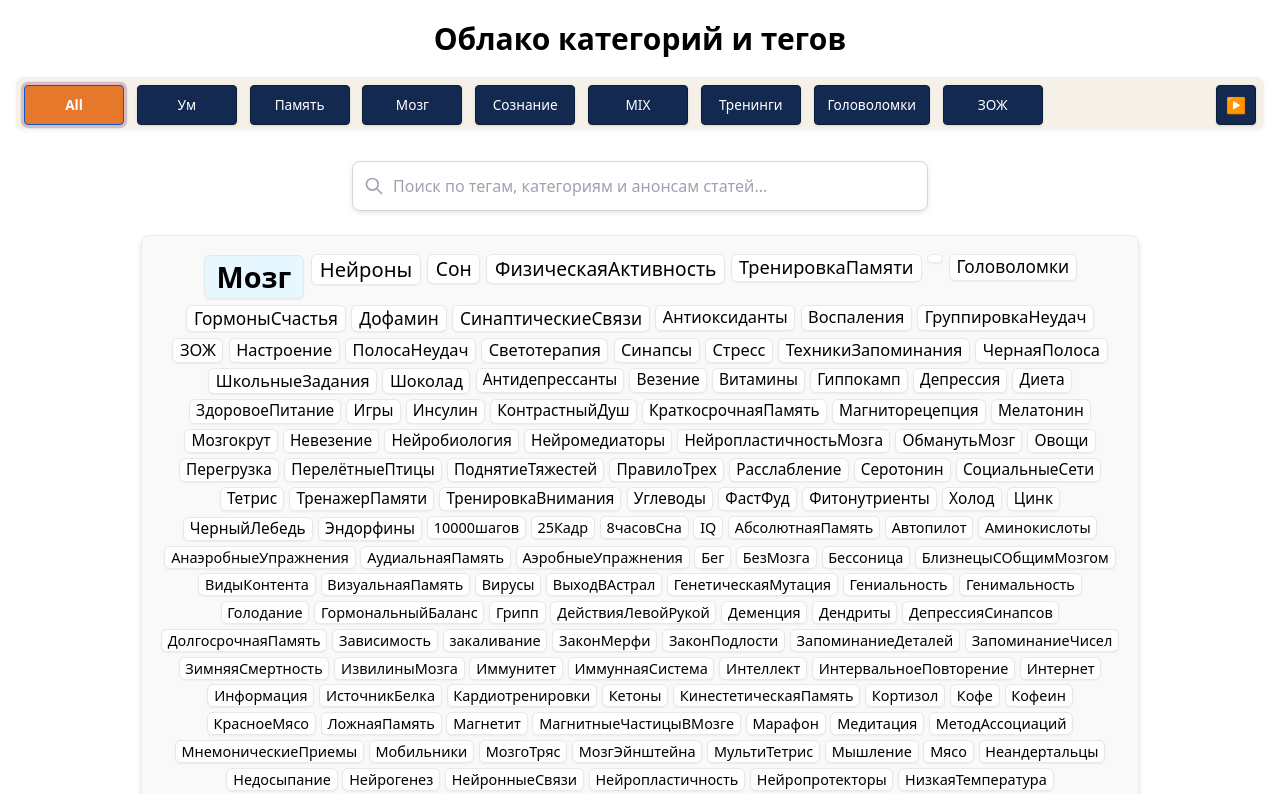
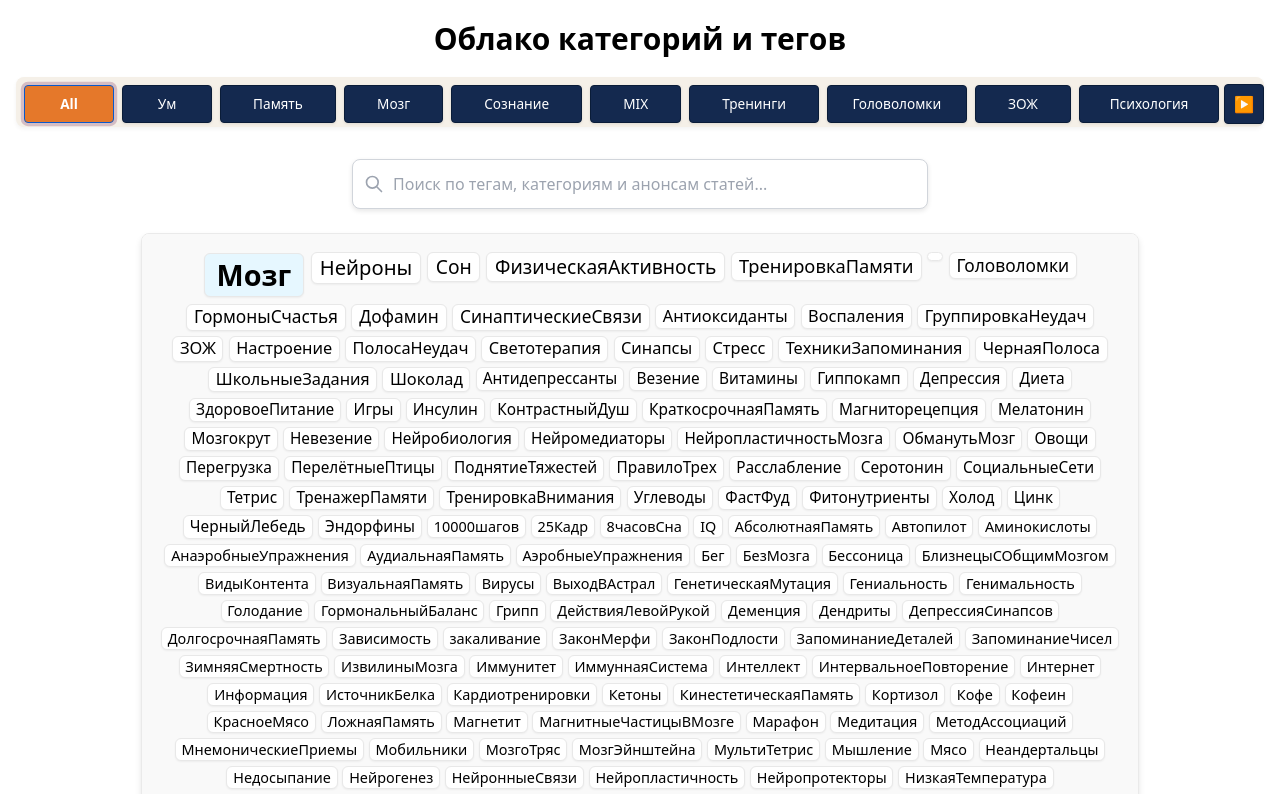
Before and after one commit to shaula-hub/tagcloud, a React (Vite) app: page / in a window 1280 px wide. Shown: the top 794 px of the page. Built offline with nearby package versions, Linux system fonts and the light colour scheme.

Commit message:
Corrections 10 for scroll button

```diff
--- a/src/App.jsx
+++ b/src/App.jsx
@@ -1,5 +1,4 @@
-import TagCloud from './components/tagcloud'
-// import TagCloud from '/tagcloud/src/components/tagcloud.jsx'
+import MultiTetris from './components/multi'
 
 function App() {
   return (
--- a/src/components/tagcloud.jsx
+++ b/src/components/tagcloud.jsx
@@ -11,10 +11,10 @@ const CHANNELS = {
   blogem: blogemChannel
 };
 
-const logWithTime = (message, ...args) => {
-  const timestamp = new Date().toISOString().split('T')[1].substring(0, 12);
-  console.log(`[${timestamp}]`, message, ...args);
-};
+// const logWithTime = (message, ...args) => {
+//   const timestamp = new Date().toISOString().split('T')[1].substring(0, 12);
+//   console.log(`[${timestamp}]`, message, ...args);
+// };
 
 const TagCloud = ({ channelId = 'wowmind' }) => {
   const useScreenSize = () => {
@@ -56,6 +56,7 @@ const TagCloud = ({ channelId = 'wowmind' }) => {
   const [categoryTags, setCategoryTags] = useState([]);
   const [tagCloudHeight, setTagCloudHeight] = useState('24rem');
   const cloudHeightCalculatorRef = useRef(null);
+  const [isScrollButtonHovered, setIsScrollButtonHovered] = useState(false);
 
   const [searchTerm, setSearchTerm] = useState('');
   const [searchResults, setSearchResults] = useState([]);
@@ -116,7 +117,8 @@ const TagCloud = ({ channelId = 'wowmind' }) => {
     const rowSpacing = isSmallMobile ? 6 : isMobile ? 8 : 10;
 
     // Calculate total height with detailed logs
-    const totalHeight = rows.reduce((height, row, index) => {
+    const totalHeight = rows.reduce((height, row) => {
+      // const totalHeight = rows.reduce((height, row, index) => {
       // Convert em to pixels and add line height factor
       const rowHeight = (row.height * baseFontSize * 1.3) + rowSpacing;
       return height + rowHeight;
@@ -254,35 +256,58 @@ const TagCloud = ({ channelId = 'wowmind' }) => {
   }, [selectedCategory, articles, allTags, filterByCategory]);
 
   // Navigate categories (scroll)
-  const shiftCategories = () => {
-    // Calculate maximum possible offset (categories length minus visible slots plus 1 for All)
-    const maxOffset = Math.max(0, categories.length - maxVisibleCategories + 1);
+  const shiftCategories = useCallback(() => {
+    console.log("Shift categories button clicked");
 
-    // Increment offset but wrap around when we reach the end
-    setScrollOffset((prev) => {
-      // If we're about to go beyond the max, return to start
-      if (prev >= maxOffset - 1) {
+    // Calculate how many regular categories we can show (not including "All")
+    const regularCategoriesCount = maxVisibleCategories - 1;
+
+    // Calculate the maximum offset value
+    // This is the total categories minus "All" minus regularCategoriesCount
+    const maxOffset = Math.max(0, categories.length - 1 - regularCategoriesCount);
+
+    console.log('Shifting categories, maxOffset:', maxOffset, 'current offset:', scrollOffset);
+
+    setScrollOffset(prevOffset => {
+      if (prevOffset >= maxOffset) {
+        // If we're at the end, go back to the start
+        console.log('Resetting to beginning');
         return 0;
       } else {
-        // Otherwise, increment
-        return prev + 1;
+        // Otherwise increment by 1
+        const newOffset = prevOffset + 1;
+        console.log('New scrollOffset:', newOffset);
+        return newOffset;
       }
     });
-  };
+  }, [categories.length, maxVisibleCategories, scrollOffset]);
 
-  const getVisibleCategories = () => {
-    // Always include "All" as the first visible button
-    if (scrollOffset === 0) {
-      // If not scrolled, show buttons from the beginning
+  const getVisibleCategories = useCallback(() => {
+    // If all categories fit, show them all
+    if (categories.length <= maxVisibleCategories) {
+      return categories;
+    }
+
+    // Calculate how many regular categories we can show (minus All)
+    const regularCategoriesCount = maxVisibleCategories - 1;
+
+    // Calculate the maximum offset to prevent going past the end
+    const maxOffset = Math.max(0, categories.length - regularCategoriesCount - 1);
+
+    // Clamp the scroll offset to valid values
+    const safeOffset = Math.min(scrollOffset, maxOffset);
+
+    if (safeOffset === 0) {
+      // Not scrolled, show first batch including "All"
       return categories.slice(0, maxVisibleCategories);
     } else {
-      // If scrolled, always include "All" and then show other buttons based on offset
+      // When scrolled, always include "All" plus categories starting from the offset
       return [
-        categories[0], // Always include "All" button (first in the array)
-        ...categories.slice(scrollOffset + 1, scrollOffset + maxVisibleCategories)
+        categories[0], // "All" category
+        ...categories.slice(safeOffset + 1, safeOffset + 1 + regularCategoriesCount)
       ];
     }
-  };
+  }, [categories, maxVisibleCategories, scrollOffset]);
 
   // Function to get a tag size based on count - memoized to prevent recalculation on each render
   const tagSizeData = useMemo(() => {
@@ -322,21 +347,21 @@ const TagCloud = ({ channelId = 'wowmind' }) => {
   }, [categoryTags, tagSizeData, isMobile, isSmallMobile]);
 
   // Also, create a function to distribute tag sizes more evenly
-  const getDistributedTagSize = useCallback((count) => {
-    if (categoryTags.length === 0) return 1;
+  // const getDistributedTagSize = useCallback((count) => {
+  //   if (categoryTags.length === 0) return 1;
 
-    // Sort tags by count
-    const sortedCounts = [...categoryTags].sort((a, b) => a.count - b.count).map(t => t.count);
+  //   // Sort tags by count
+  //   const sortedCounts = [...categoryTags].sort((a, b) => a.count - b.count).map(t => t.count);
 
-    // Find the index of this count in the sorted list
-    const index = sortedCounts.indexOf(count);
+  //   // Find the index of this count in the sorted list
+  //   const index = sortedCounts.indexOf(count);
 
-    // Calculate size based on position in the distribution
-    // This creates more evenly distributed sizes
-    const position = index / (sortedCounts.length - 1 || 1);
-    return 0.9 + position * 0.9; // Range from 0.9em to 1.8em
+  //   // Calculate size based on position in the distribution
+  //   // This creates more evenly distributed sizes
+  //   const position = index / (sortedCounts.length - 1 || 1);
+  //   return 0.9 + position * 0.9; // Range from 0.9em to 1.8em
 
-  }, [categoryTags]);
+  // }, [categoryTags]);
 
 // Function to organize tags into rows, accounting for device type
 const organizeTagsIntoRows = useCallback((tags, containerWidth) => {
@@ -598,28 +623,28 @@ const organizeTagsIntoRows = useCallback((tags, containerWidth) => {
     );
   };
 
-  const getButtonTextSize = useCallback(() => {
-    if (isSmallMobile) {
-      return '0.8rem'; // Smallest text for small phones
-    } else if (isMobile) {
-      return '0.85rem'; // Medium text for tablets/larger phones
-    }
+  // const getButtonTextSize = useCallback(() => {
+  //   if (isSmallMobile) {
+  //     return '0.8rem'; // Smallest text for small phones
+  //   } else if (isMobile) {
+  //     return '0.85rem'; // Medium text for tablets/larger phones
+  //   }
 
-    // Original desktop size
-    return '1rem';
-  }, [isMobile, isSmallMobile]);
+  //   // Original desktop size
+  //   return '1rem';
+  // }, [isMobile, isSmallMobile]);
 
   // 5. Add a function to calculate button padding based on screen size
-  const getButtonPadding = useCallback(() => {
-    if (isSmallMobile) {
-      return '0.35rem 0.6rem'; // Smallest padding for small phones
-    } else if (isMobile) {
-      return '0.45rem 0.8rem'; // Medium padding for tablets/larger phones
-    }
+  // const getButtonPadding = useCallback(() => {
+  //   if (isSmallMobile) {
+  //     return '0.35rem 0.6rem'; // Smallest padding for small phones
+  //   } else if (isMobile) {
+  //     return '0.45rem 0.8rem'; // Medium padding for tablets/larger phones
+  //   }
 
-    // Original desktop size
-    return '0.6rem 1rem';
-  }, [isMobile, isSmallMobile]);
+  //   // Original desktop size
+  //   return '0.6rem 1rem';
+  // }, [isMobile, isSmallMobile]);
 
   // Popular searches
   useEffect(() => {
@@ -665,7 +690,6 @@ const organizeTagsIntoRows = useCallback((tags, containerWidth) => {
 
   // Calculate how many category buttons can fit - with throttling to improve performance
   useEffect(() => {
-    // Throttled calculation function to prevent excessive re-renders
     const calculateVisibleCategories = () => {
       if (throttleTimeout.current) {
         clearTimeout(throttleTimeout.current);
@@ -674,34 +698,48 @@ const organizeTagsIntoRows = useCallback((tags, containerWidth) => {
       throttleTimeout.current = setTimeout(() => {
         if (categoriesContainerRef.current) {
           const containerWidth = categoriesContainerRef.current.offsetWidth;
-          // Reduce estimated button width to fit more buttons
-          const buttonWidth = isSmallMobile ? 70 : isMobile ? 90 : 120;
-          // Reserve less space for scroll button
-          const scrollButtonWidth = isSmallMobile ? 30 : 50;
-          const availableWidth = containerWidth - scrollButtonWidth;
-          const buttonsCount = Math.floor(availableWidth / buttonWidth);
-          setMaxVisibleCategories(Math.max(1, buttonsCount));
+
+          // More accurate button width calculation including gap
+          const buttonGap = parseFloat(isSmallMobile ? '0.2rem' : isMobile ? '0.3rem' : '0.8rem') * 16;
+          const avgButtonWidth = isSmallMobile ? 60 : isMobile ? 80 : 100;
+          const buttonWithGap = avgButtonWidth + buttonGap;
+
+          // Always reserve space for the scroll button
+          const scrollButtonWidth = isSmallMobile ? 28 : 40;
+          const scrollButtonMargin = 8;
+
+          const shouldReserveScrollSpace = categories.length > 5;
+          const reservedSpace = shouldReserveScrollSpace ? scrollButtonWidth + scrollButtonMargin : 0;
+
+          const availableWidth = containerWidth - reservedSpace;
+
+          // Calculate how many buttons can fit
+          const buttonsCount = Math.floor(availableWidth / buttonWithGap);
+
+          // Ensure at least 2 buttons are shown
+          const finalCount = Math.max(2, buttonsCount);
+
+          setMaxVisibleCategories(finalCount);
+
+          console.log(`Container width: ${containerWidth}px, buttonWithGap: ${buttonWithGap}px, visibleButtons: ${finalCount}`);
         }
       }, 150);
     };
 
-    // Calculate once on mount
     calculateVisibleCategories();
-
-    // Add throttled event listener
     window.addEventListener('resize', calculateVisibleCategories);
 
-    // Cleanup
+    if (categories.length > 0) {
+      calculateVisibleCategories();
+    }
+
     return () => {
       window.removeEventListener('resize', calculateVisibleCategories);
       if (throttleTimeout.current) {
         clearTimeout(throttleTimeout.current);
       }
-      if (pendingUpdate.current) {
-        clearTimeout(pendingUpdate.current);
-      }
     };
-  }, [isMobile, isSmallMobile]);
+  }, [categories, isMobile, isSmallMobile]);
 
   // Load and parse the CSV file - run only once on component mount
   useEffect(() => {
@@ -797,18 +835,17 @@ const organizeTagsIntoRows = useCallback((tags, containerWidth) => {
           {isTagView ? channelConfig.title : selectedTag}
         </h1>
 
-        {/* Category navigation - Always visible */}
+        {/* Catego  */}
         <div
           ref={categoriesContainerRef}
           className="categories-container flex mb-8 relative"
           style={{
-            gap: isSmallMobile ? '0.2rem' : isMobile ? '0.3rem' : '0.8rem',
-            overflowX: 'auto',
-            scrollbarWidth: 'none',
-            msOverflowStyle: 'none',
-            WebkitOverflowScrolling: 'touch',
+            gap: isSmallMobile ? '0.2rem' : isMobile ? '0.3rem' : '0.5rem', // Reduced gap
+            overflowX: 'hidden',
             paddingBottom: '4px',
-            // Only use space-between on desktop when buttons fit
+            position: 'relative',
+            width: '100%',
+            paddingRight: categories.length > maxVisibleCategories ? '45px' : '0', // Make room for scroll button
             justifyContent: (!isMobile && categories.length <= maxVisibleCategories)
               ? 'space-between'
               : 'flex-start'
@@ -816,20 +853,21 @@ const organizeTagsIntoRows = useCallback((tags, containerWidth) => {
         >
           {getVisibleCategories().map((category, index) => (
             <button
-              key={index}
+              key={`${category}-${index}`} // Changed key for stability
               className={`category-button ${selectedCategory === category ? 'active' : ''}`}
               style={{
                 fontSize: isSmallMobile ? '0.7rem' : isMobile ? '0.75rem' : '0.85rem',
                 padding: isSmallMobile ? '0.3rem 0.5rem' : isMobile ? '0.4rem 0.6rem' : '0.5rem 0.8rem',
                 minHeight: '32px',
-                minWidth: isSmallMobile ? '60px' : isMobile ? '80px' : '100px',
-                maxWidth: isSmallMobile ? '100px' : isMobile ? '120px' : '150px',
+                minWidth: isSmallMobile ? '50px' : isMobile ? '70px' : '90px', // Reduced min width
+                maxWidth: isSmallMobile ? '100px' : isMobile ? '120px' : '140px', // Reduced max width
+                flex: '1 0 auto',
                 whiteSpace: 'nowrap',
                 overflow: 'hidden',
                 textOverflow: 'ellipsis',
                 flexShrink: 0,
-                backgroundColor: '#14294f', // Navy blue background
-                color: 'white', // White text for contrast
+                backgroundColor: '#14294f',
+                color: 'white',
                 border: '1px solid #0a1c38',
                 borderRadius: '4px',
                 boxShadow: '0 1px 3px rgba(0,0,0,0.1)'
@@ -842,7 +880,7 @@ const organizeTagsIntoRows = useCallback((tags, containerWidth) => {
 
           {categories.length > maxVisibleCategories && (
             <button
-              className="scroll-button ml-auto"
+              className="scroll-button"
               style={{
                 padding: isSmallMobile ? '0.2rem' : '0.3rem',
                 width: isSmallMobile ? '28px' : '40px',
@@ -851,20 +889,29 @@ const organizeTagsIntoRows = useCallback((tags, containerWidth) => {
                 display: 'flex',
                 alignItems: 'center',
                 justifyContent: 'center',
-                backgroundColor: '#14294f', // Navy blue
-                color: 'white',
                 borderRadius: '4px',
                 flexShrink: 0,
-                border: '1px solid #0a1c38'
+                border: '1px solid #0a1c38',
+                marginLeft: '8px',
+                position: 'absolute',
+                right: 0,
+                top: '50%',
+                transform: 'translateY(calc(-50% + 2px))',
+                zIndex: 10,
+                backgroundColor: isScrollButtonHovered ? '#1e3a8a' : '#14294f', // Darker blue on hover
+                color: isScrollButtonHovered ? '#ffffff' : '#ffffff', // Could change text color too
+                cursor: 'pointer',
+                transition: 'background-color 0.2s'
               }}
               onClick={shiftCategories}
+              onMouseEnter={() => setIsScrollButtonHovered(true)}
+              onMouseLeave={() => setIsScrollButtonHovered(false)}
               aria-label="Show more categories"
             >
               <span className="scroll-arrow">▶</span>
             </button>
           )}
         </div>
-
         {/* SEARCH FUNCTIONALITY */}
         <div className="search-container mb-6 w-full flex flex-col justify-center relative">
           <div className="relative w-full max-w-xl mx-auto">
```
